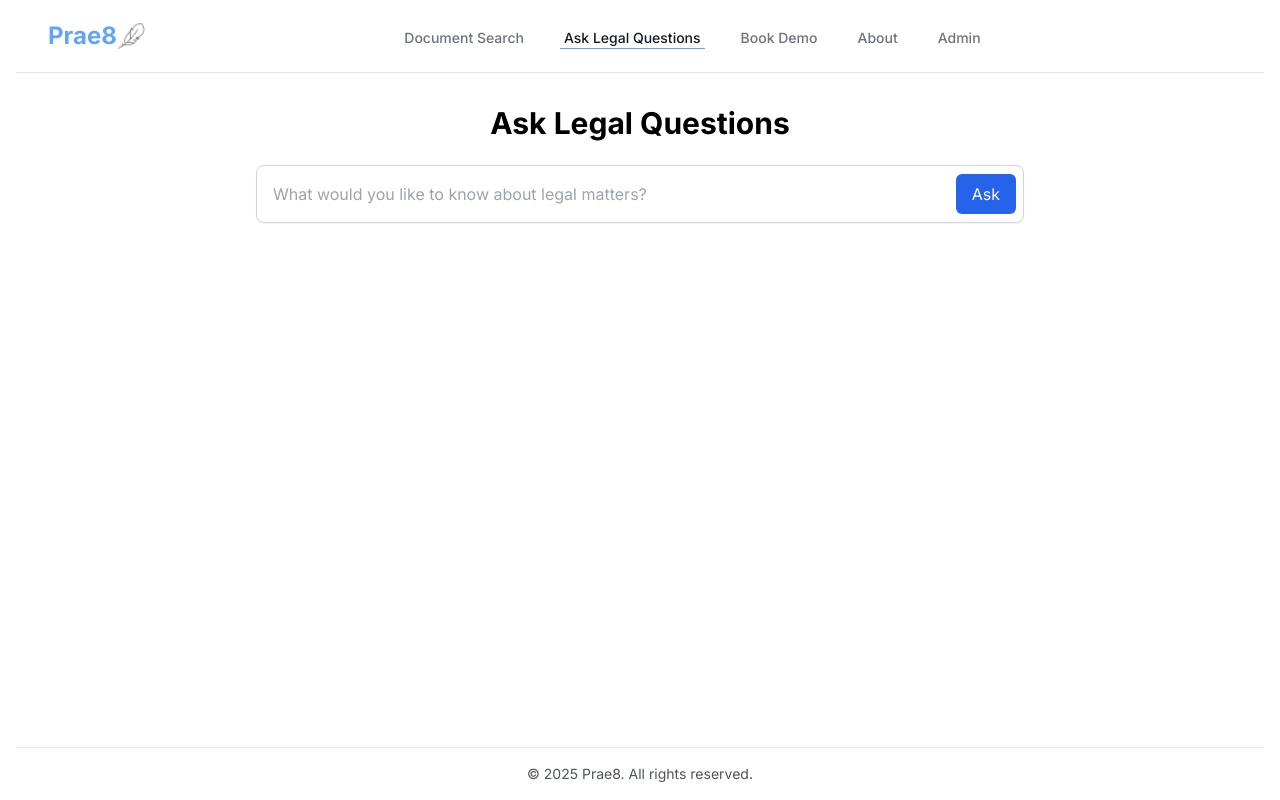
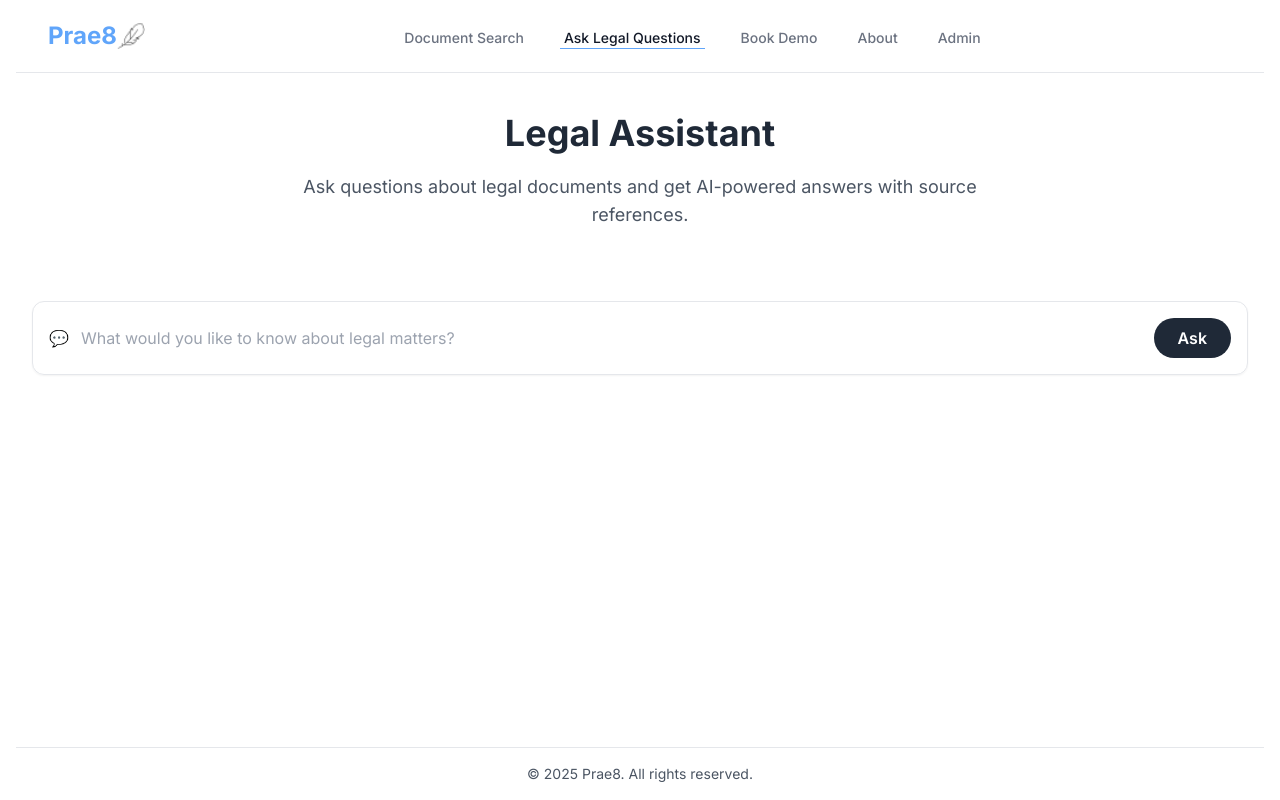
Before and after one commit to manonja/legal-search-RAG, a Next.js app in the folder nextjs-legal-search/: page /rag-search in a window 1280 px wide. Built offline with nearby package versions, Linux system fonts and the light colour scheme.

Commit message:
feat: Add search event emission to update admin dashboard in real-time

```diff
--- a/nextjs-legal-search/src/app/rag-search/page.tsx
+++ b/nextjs-legal-search/src/app/rag-search/page.tsx
@@ -77,6 +77,9 @@ export default function RagSearchPage() {
 
       // Clear the query input for the next question
       setQuery("");
+
+      // Emit search event
+      window.dispatchEvent(new Event("search-performed"));
     } catch (err) {
       console.error("RAG search error:", err);
       setError(
@@ -88,14 +91,23 @@ export default function RagSearchPage() {
   };
 
   return (
-    <div className="container mx-auto py-8 px-4">
-      <h1 className="text-3xl font-bold text-center mb-6">
-        Ask Legal Questions
+    <div className="container mx-auto px-4 max-w-7xl">
+      {/* Header Section */}
+      <section className="text-center py-10">
+        <h1 className="text-4xl text-gray-800 font-bold mb-5">
+          Legal Assistant
         </h1>
+        <p className="text-lg text-gray-600 max-w-3xl mx-auto mb-8">
+          Ask questions about legal documents and get AI-powered answers with
+          source references.
+        </p>
+      </section>
 
-      <div className="max-w-3xl mx-auto mb-8">
-        <form onSubmit={handleSearch} className="flex flex-col gap-4">
-          <div className="relative">
+      {/* Search Form */}
+      <form onSubmit={handleSearch} className="mb-8">
+        <div className="border border-gray-200 rounded-xl overflow-hidden shadow-sm hover:shadow-md transition-shadow">
+          <div className="flex items-center p-4">
+            <span className="mr-3 text-gray-500">💬</span>
             <input
               type="text"
               value={query}
@@ -105,33 +117,57 @@ export default function RagSearchPage() {
                   ? "Ask a follow-up question..."
                   : "What would you like to know about legal matters?"
               }
-              className="w-full p-4 border border-gray-300 rounded-lg shadow-sm focus:ring-2 focus:ring-blue-500 focus:border-transparent"
+              className="flex-1 border-none outline-none text-base"
+              required
             />
             <button
               type="submit"
+              className="bg-gray-800 text-white px-6 py-2 rounded-full font-semibold hover:bg-gray-700 transition-colors"
               disabled={isLoading}
-              className="absolute right-2 top-1/2 transform -translate-y-1/2 bg-blue-600 text-white px-4 py-2 rounded-md hover:bg-blue-700 transition-colors disabled:bg-gray-400"
             >
               {isLoading ? "Processing..." : "Ask"}
             </button>
           </div>
+        </div>
       </form>
+
+      {error && (
+        <div className="bg-red-100 border border-red-400 text-red-700 px-4 py-3 rounded-lg mb-6">
+          {error}
         </div>
+      )}
+
+      {isLoading && (
+        <div className="text-center py-10">
+          <div className="inline-block animate-spin rounded-full h-8 w-8 border-t-2 border-b-2 border-gray-800"></div>
+          <p className="mt-4 text-gray-600">Processing your question...</p>
+        </div>
+      )}
 
       {conversationHistory.length > 0 && (
-        <div className="max-w-3xl mx-auto mb-8">
-          <div className="bg-gray-50 rounded-lg p-4 mb-6">
+        <div className="border border-gray-200 rounded-xl overflow-hidden shadow-sm mb-8">
+          <div className="p-5">
             <h2 className="text-lg font-medium mb-4">Conversation History</h2>
             <div className="space-y-4">
               {conversationHistory.map((msg, index) => (
                 <div
                   key={index}
-                  className={`p-3 rounded-lg ${msg.role === "user" ? "bg-blue-100 ml-10" : "bg-white border border-gray-200 mr-10"}`}
+                  className={`p-4 rounded-lg ${
+                    msg.role === "user"
+                      ? "bg-gray-50 ml-10"
+                      : "bg-white border border-gray-200 mr-10"
+                  }`}
                 >
-                  <p className="text-sm font-medium mb-1">
+                  <p className="text-sm font-medium text-gray-600 mb-2">
                     {msg.role === "user" ? "You" : "Assistant"}
                   </p>
-                  <p>{msg.content}</p>
+                  <div className="text-gray-800">
+                    {msg.role === "assistant" ? (
+                      <ReactMarkdown>{msg.content}</ReactMarkdown>
+                    ) : (
+                      msg.content
+                    )}
+                  </div>
                 </div>
               ))}
             </div>
@@ -139,26 +175,17 @@ export default function RagSearchPage() {
         </div>
       )}
 
-      {error && (
-        <div className="max-w-3xl mx-auto">
-          <div className="bg-red-100 border-l-4 border-red-500 text-red-700 p-4 mb-6">
-            <p>{error}</p>
-          </div>
-        </div>
-      )}
-
       {response && (
-        <section className="max-w-3xl mx-auto">
-          <div className="bg-white rounded-lg shadow-md overflow-hidden">
+        <section className="border border-gray-200 rounded-xl overflow-hidden shadow-sm">
           <div className="p-6">
-              <div className="prose max-w-none">
+            {/* Answer Section */}
+            <div className="prose max-w-none mb-6">
               <ReactMarkdown>{response.answer}</ReactMarkdown>
             </div>
 
-              {/* Add token usage information */}
+            {/* Usage Information */}
             {response.usage && (
-                <div className="mt-6 pt-4 border-t border-gray-100">
-                  <div className="flex justify-between items-center text-sm text-gray-500">
+              <div className="flex justify-between items-center text-sm text-gray-500 border-t border-gray-100 pt-4 mb-6">
                 <div>
                   Tokens: {response.usage.input_tokens} input +{" "}
                   {response.usage.output_tokens} output ={" "}
@@ -168,10 +195,10 @@ export default function RagSearchPage() {
                   Cost: ${response.usage.cost.toFixed(4)}
                 </div>
               </div>
-                </div>
             )}
 
-              <div className="mb-8 pb-5 border-b border-gray-200">
+            {/* Source Documents */}
+            <div className="mb-6">
               <div className="flex justify-between items-center mb-4">
                 <h3 className="text-lg font-medium text-gray-800">
                   Source Documents
@@ -181,7 +208,7 @@ export default function RagSearchPage() {
                   {response.source_documents.length !== 1 ? "s" : ""}
                 </span>
               </div>
-                <div className="grid grid-cols-1 gap-4">
+              <div className="space-y-4">
                 {response.source_documents.map((source, index) => (
                   <div
                     key={index}
@@ -203,7 +230,9 @@ export default function RagSearchPage() {
               </div>
             </div>
 
-              <div className="flex justify-between items-center mb-5">
+            {/* Context Details */}
+            <div className="border-t border-gray-100 pt-6">
+              <div className="flex justify-between items-center mb-4">
                 <h3 className="text-lg font-medium text-gray-800">
                   Context Details
                 </h3>
@@ -216,11 +245,11 @@ export default function RagSearchPage() {
               </div>
 
               {showContext && (
-                <div className="space-y-6 mt-4">
+                <div className="space-y-6">
                   {response.source_documents.map((result, index) => (
                     <div
                       key={index}
-                      className="mb-8 pb-5 border-b border-gray-200 last:border-b-0 last:mb-0 last:pb-0"
+                      className="pb-6 border-b border-gray-100 last:border-b-0 last:pb-0"
                     >
                       <div className="flex justify-between items-center mb-3">
                         <span className="text-sm text-gray-500">
@@ -237,7 +266,7 @@ export default function RagSearchPage() {
                           </span>
                         )}
                       </div>
-                      <p className="text-gray-700 mb-4 leading-relaxed">
+                      <p className="text-gray-700 leading-relaxed">
                         {highlightText(result.content, query)}
                       </p>
                     </div>
--- a/nextjs-legal-search/src/app/search/page.tsx
+++ b/nextjs-legal-search/src/app/search/page.tsx
@@ -39,6 +39,9 @@ export default function SearchPage() {
 
       setResults(response.results);
       setTotalFound(response.total_found);
+
+      // Emit search event
+      window.dispatchEvent(new Event("search-performed"));
     } catch (err) {
       console.error("Search error:", err);
       setError("An error occurred while searching. Please try again.");
```
Lines whose indentation alone changed are shown as unchanged.
